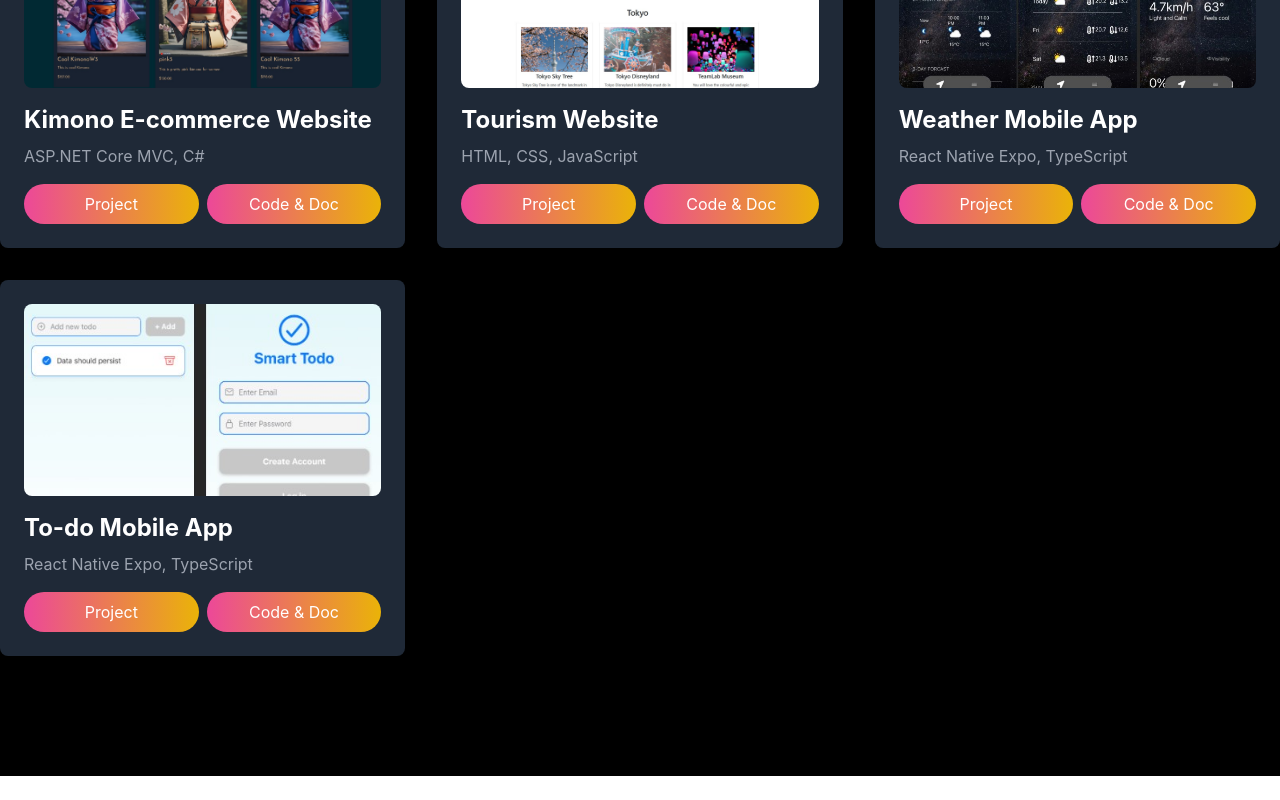
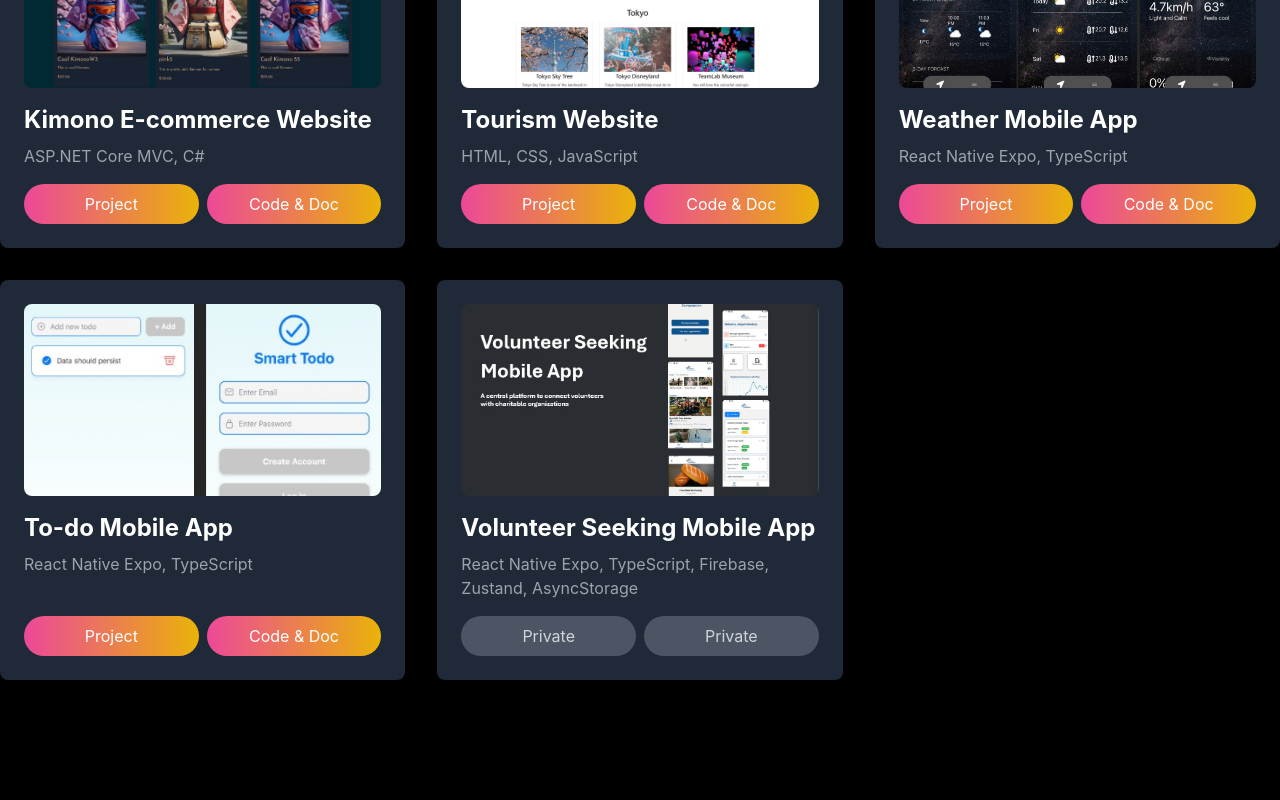
Before and after one commit to AyakoNaganeyama/dev-portfolio, a React (Vite) app: page / in a window 1280 px wide. Shown: the part 1936-2736 px from the top of the page. Before the commit the page ends 2712 px from the top, so only its background shows below. Built offline with nearby package versions, Linux system fonts and the light colour scheme.

Commit message:
changed styleing

```diff
--- a/src/components/Project.jsx
+++ b/src/components/Project.jsx
@@ -4,6 +4,7 @@ import Kimono from '../assets/komono.jpg';
 import Japan from '../assets/japansite.jpg';
 import Weather from '../assets/dataManagement.jpg';
 import TODO from '../assets/demo-datapresistance.jpg';
+import Vol from '../assets/volunteerapp.jpg'
 
 const projects = [
   {
@@ -38,21 +39,32 @@ const projects = [
     github: "https://github.com/AyakoNaganeyama/to-do-list-mobile-app",
     link: "https://expo.dev/preview/update?message=set%20addVersionSource&updateRuntimeVersion=1.1.0&createdAt=2024-12-31T01%3A02%3A09.239Z&slug=exp&projectId=ba97eb8d-f733-4ac9-b817-975a16122842&group=9b10e8b7-47f0-4483-a75c-bbc20d22645e",
   },
+  {
+    id: 5,
+    name: "Volunteer Seeking Mobile App",
+    technologies: "React Native Expo, TypeScript, Firebase, Zustand, AsyncStorage",
+    image: Vol,
+    github: "#",
+    link: "#",
+  }
 ];
 
 const Project = () => {
   return (
     <div className="bg-black w-full min-h-screen flex justify-center py-20">
       <div className="container mx-auto flex flex-col items-center md:items-start">
-        <div className="text-white py-10" id="project">
+        <div className="text-white py-10" id="projects">
           <h2 className="text-4xl font-bold mb-12 text-center md:text-left">Projects</h2>
           <div className="grid grid-cols-1 md:grid-cols-2 lg:grid-cols-3 gap-8">
-            {projects.map((project) => (
+            {projects.map((project) => {
+              const isPrivate = project.id === 5; // check inside the map
+
+              return (
                 <div
                   key={project.id}
                   className="bg-gray-800 p-6 rounded-lg hover:shadow-xl transform transition-transform duration-300 hover:scale-105 flex flex-col h-full"
                 >
-                <a href={project.link} target="_blank" rel="noopener noreferrer">
+                  <a href={isPrivate ? "#" : project.link} target="_blank" rel="noopener noreferrer">
                     <img
                       src={project.image}
                       alt={project.name}
@@ -61,26 +73,43 @@ const Project = () => {
                   </a>
                   <h3 className="text-2xl font-bold mb-2">{project.name}</h3>
                   <p className="text-gray-400 mb-4">{project.technologies}</p>
+
                  <div className="flex justify-between mt-auto gap-2">
+  {/* Project Button */}
+  {isPrivate ? (
+    <button className="flex-1 text-center px-4 py-2 rounded-full bg-gray-600 text-gray-300 cursor-not-allowed">
+      Private
+    </button>
+  ) : (
     <a
       href={project.link}
-                    className="flex-1 text-center bg-gradient-to-r from-pink-500 to-yellow-500 text-white px-4 py-2 rounded-full"
       target="_blank"
       rel="noopener noreferrer"
+      className="flex-1 text-center px-4 py-2 rounded-full bg-gradient-to-r from-pink-500 to-yellow-500 text-white hover:scale-105 transform transition-transform duration-300"
     >
       Project
     </a>
+  )}
+
+  {/* Code & Doc Button */}
+  {isPrivate ? (
+    <button className="flex-1 text-center px-4 py-2 rounded-full bg-gray-600 text-gray-300 cursor-not-allowed">
+      Private
+    </button>
+  ) : (
     <a
       href={project.github}
-                    className="flex-1 text-center bg-gradient-to-r from-pink-500 to-yellow-500 text-white px-4 py-2 rounded-full"
       target="_blank"
       rel="noopener noreferrer"
+      className="flex-1 text-center px-4 py-2 rounded-full bg-gradient-to-r from-pink-500 to-yellow-500 text-white hover:scale-105 transform transition-transform duration-300"
     >
       Code & Doc
     </a>
+  )}
 </div>
                 </div>
-            ))}
+              );
+            })}
           </div>
         </div>
       </div>
@@ -88,4 +117,5 @@ const Project = () => {
   );
 };
 
+
 export default Project;
```
Also changed, not shown: src/assets/volunteerapp.jpg (added). Lines whose indentation alone changed are shown as unchanged.
